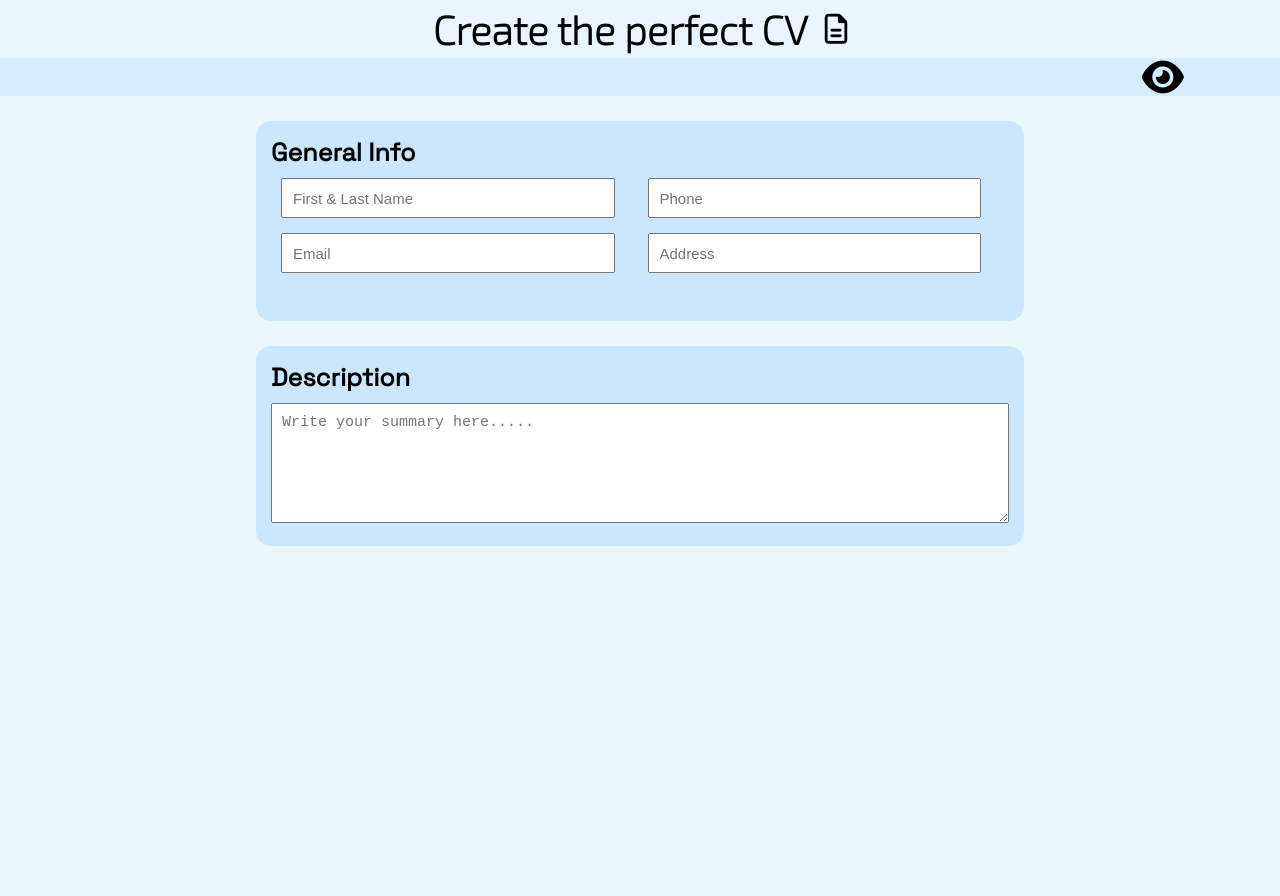
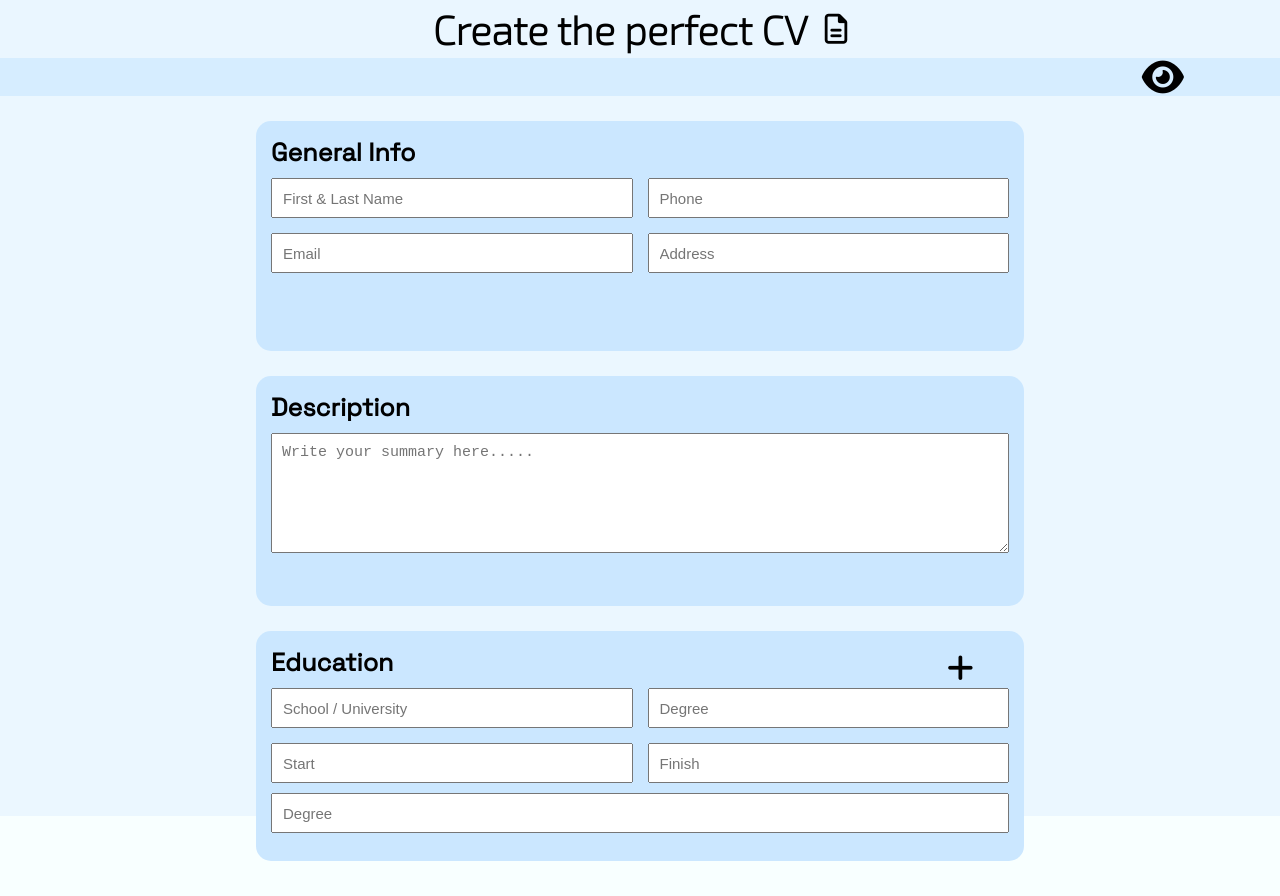
Before and after one commit to Negrea-Andrei/CV-App, a React (Vite) app: page / in a window 1280 px wide. After the commit the page ends 861 px from the top, so only its background shows below. Built offline with nearby package versions, Linux system fonts and the light colour scheme.

Commit message:
Add education segment

```diff
--- a/src/App.css
+++ b/src/App.css
@@ -1,6 +1,6 @@
 .contain {
     width: 100%;
-    height: 100vh;
+    height: 90vh;
     display: flex;
     flex-direction: column;
     align-items: center;
@@ -9,9 +9,10 @@
 
 .section {
     width: 60%;
-    height: 18%;
+    height: fit-content;
+    position: relative;
     min-width: 450px;
-    min-height: 200px;
+    min-height: 230px;
     margin-top: 25px;
     background-color: var(--sectionColor);
     padding: 15px;
--- a/src/App.jsx
+++ b/src/App.jsx
@@ -3,6 +3,7 @@ import "./App.css";
 import Header from "./components/Header/Header";
 import Info from "./components/Info/Info";
 import Description from "./components/Description/Description";
+import Education from "./components/Education/Education";
 
 function App() {
   const [viewButton, setViewButton] = useState(true);
@@ -11,6 +12,13 @@ function App() {
     setViewButton(!viewButton);
   };
 
+  const education = [{
+    school:'',
+    degree:'',
+    start_school:'',
+    finish_school:'',
+  }]
+
   return (
     <div className="container">
       <Header toggleState={toggleState} viewButton={viewButton} />
@@ -18,6 +26,7 @@ function App() {
           <div className="contain">
             <Info />
             <Description />
+            <Education education={education} />
           </div>
         ) : (
           <div>NOT YET</div>
--- /dev/null
+++ b/src/components/Education/Education.css
@@ -0,0 +1,6 @@
+.add-segment {
+    position: absolute;
+    left: 90%;
+    top: 12%;
+    cursor: pointer;
+}
--- /dev/null
+++ b/src/components/Education/Education.jsx
@@ -0,0 +1,52 @@
+import React from "react";
+import "./Education.css";
+
+function Education({ education }) {
+  return (
+    <section className="section">
+      <h2 className="title">Education</h2>
+      <span className="add-segment">
+        <i className="fa-solid fa-plus fa-2xl"></i>
+      </span>
+      {education.length !== 0 ? (
+        <>
+          <div className="grid">
+            <input
+              placeholder="School / University"
+              type="text"
+              id="school"
+              name="school"
+            />
+            <input
+              placeholder="Degree"
+              type="text"
+              id="degree"
+              name="degree"
+            />
+            <input
+            placeholder="Start"
+            id="start-school"
+            type="text"
+            name="start_school" />
+            <input
+              placeholder="Finish"
+              type="text"
+              id="finish_school"
+              name="finish_school"
+            />
+          </div>
+          <input
+            placeholder="Degree"
+            type="text"
+            id="degree"
+            name="Degree"
+          />
+        </>
+      ) : (
+        "Salut"
+      )}
+    </section>
+  );
+}
+
+export default Education;
--- a/src/components/Info/Info.css
+++ b/src/components/Info/Info.css
@@ -3,15 +3,15 @@
     grid-template-columns: repeat(2, 1fr);
     grid-template-rows: repeat(2, 1fr);
     gap: 15px;
-    margin: 10px;
+    margin: 10px 0 10px 0;
 }
 
 .title {
     font-size: 2.5rem;
 }
 
-.grid input {
-    width: 95%;
+.grid input, .grid ~ input {
+    width: 100%;
     height: 40px;
     font-size: 1.5rem;
     padding:  0 0 0 10px;
@@ -21,7 +21,7 @@ textarea {
     padding:  10px 0 0 10px;
 }
 
-.grid input:focus, textarea:focus {
+input:focus, textarea:focus {
     outline: none;
     border-color: var(--inputBorderFocused);
     background-color: var(--inputFocused);
```
